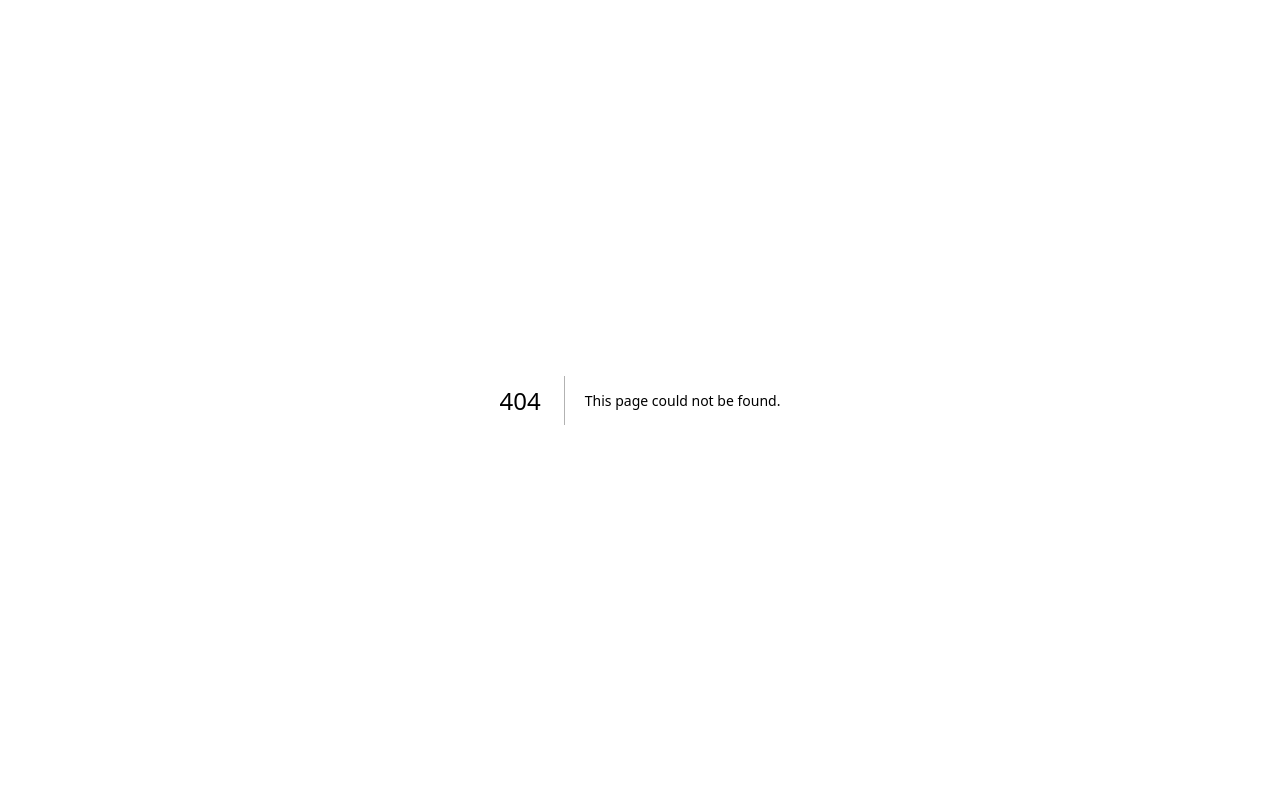
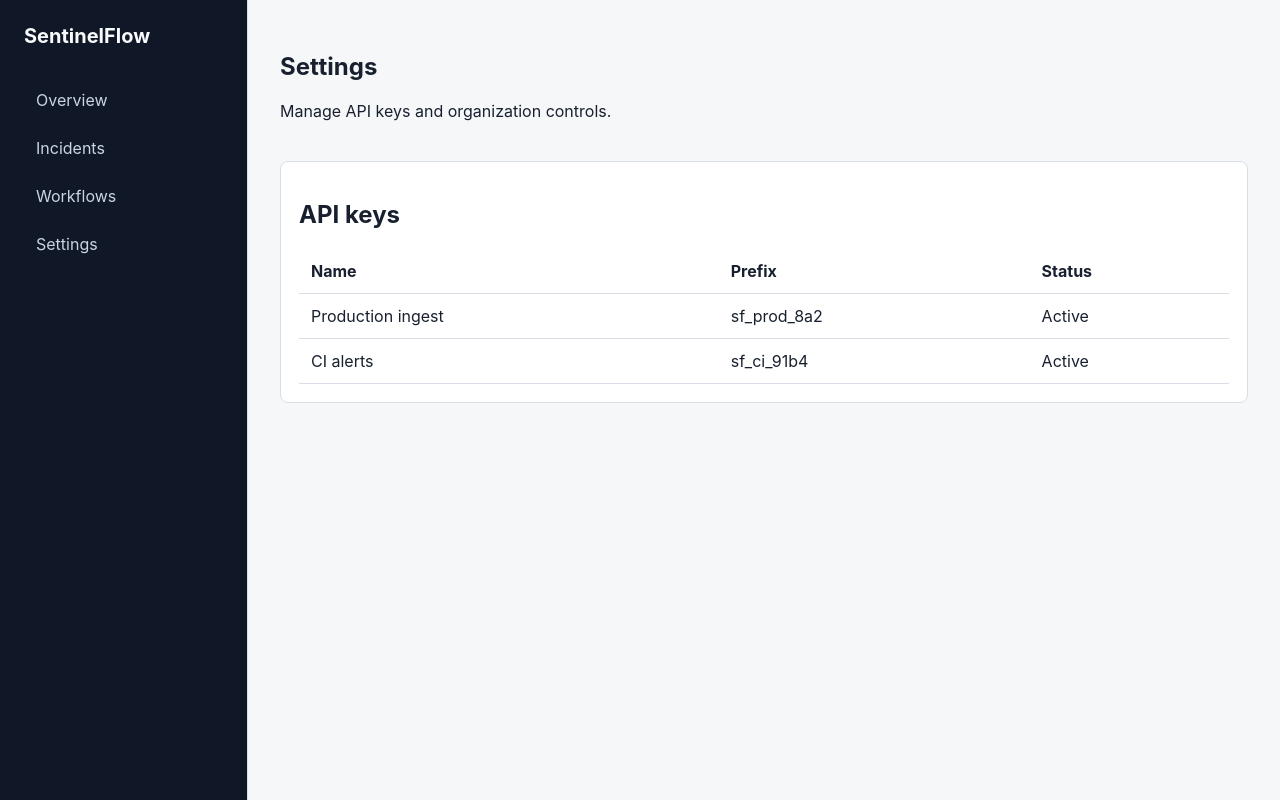
Before and after one commit to sanskar-vermaa/sentinelflowse, a Next.js app in the folder apps/web/: page /settings in a window 1280 px wide. Before the commit this address had no page. Built offline with nearby package versions, Linux system fonts and the light colour scheme.

Commit message:
feat(web): add settings and API keys page

```diff
--- /dev/null
+++ b/apps/web/app/settings/page.tsx
@@ -0,0 +1,40 @@
+import { AppShell } from "../components/AppShell";
+
+const keys = [
+  { name: "Production ingest", prefix: "sf_prod_8a2", status: "Active" },
+  { name: "CI alerts", prefix: "sf_ci_91b4", status: "Active" }
+];
+
+export default function SettingsPage() {
+  return (
+    <AppShell>
+      <div className="toolbar">
+        <div>
+          <h1>Settings</h1>
+          <p>Manage API keys and organization controls.</p>
+        </div>
+      </div>
+      <article className="card">
+        <h2>API keys</h2>
+        <table className="table">
+          <thead>
+            <tr>
+              <th>Name</th>
+              <th>Prefix</th>
+              <th>Status</th>
+            </tr>
+          </thead>
+          <tbody>
+            {keys.map((key) => (
+              <tr key={key.prefix}>
+                <td>{key.name}</td>
+                <td>{key.prefix}</td>
+                <td>{key.status}</td>
+              </tr>
+            ))}
+          </tbody>
+        </table>
+      </article>
+    </AppShell>
+  );
+}
```
